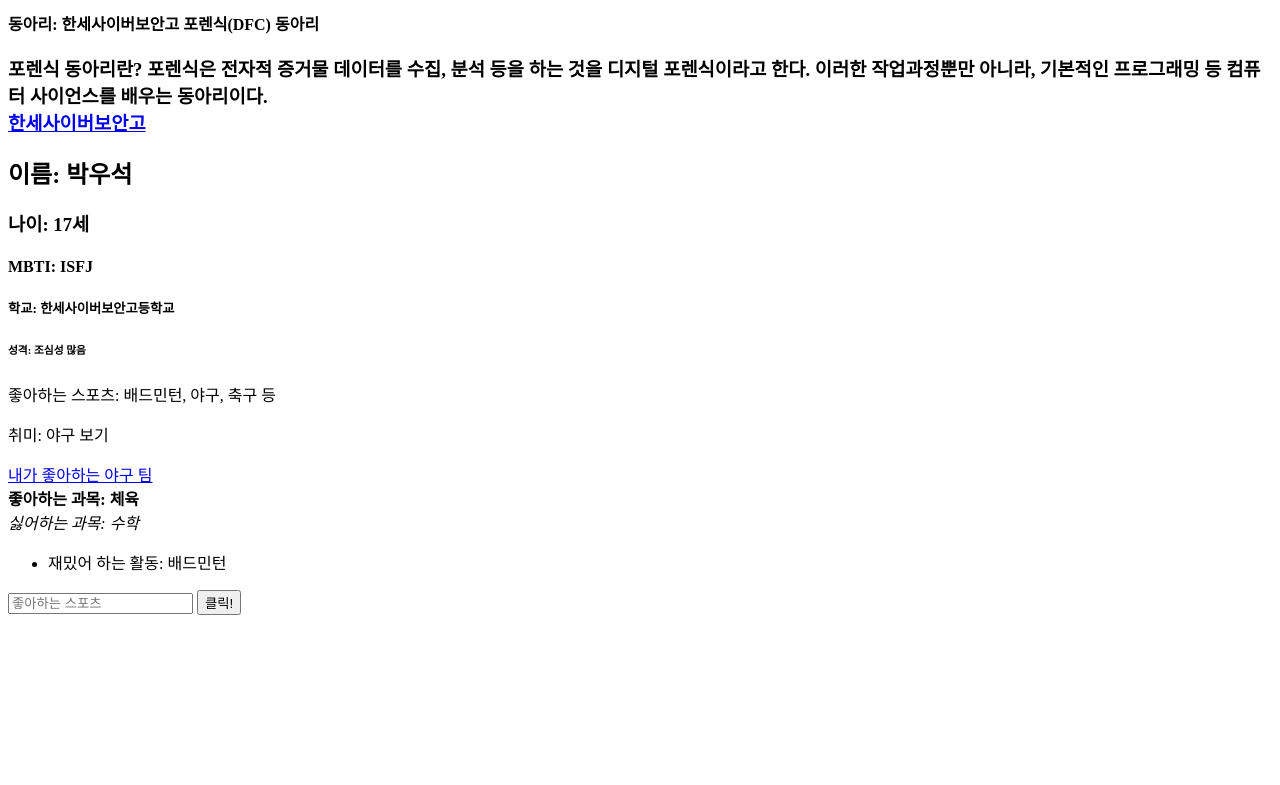
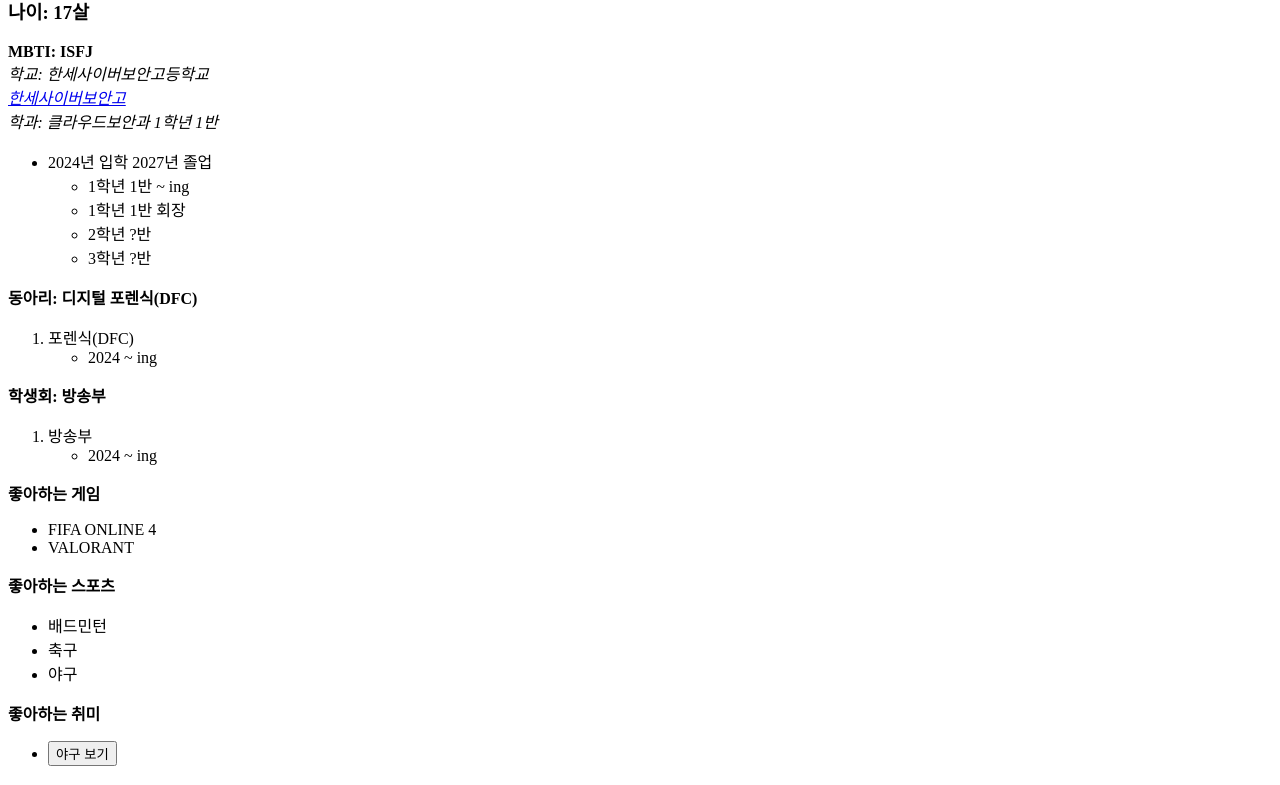
Before and after one commit to mdgz0/mdgz0.github.io, a plain HTML site: page index.html in a window 1280 px wide. Shown: the part 78-863 px from the top of the page. Before the commit the page ends 800 px from the top, so only its background shows below. Drawn offline with Linux system fonts and the light colour scheme.

Commit message:
DFC 과제 2

```diff
--- a/index.html
+++ b/index.html
@@ -3,28 +3,60 @@
 <head>
     <meta charset="UTF-8">
     <meta name="viewport" content="width=device-width, initial-scale=1.0">
-    <title>c1111박우석</title>
+    <title>Document</title>
 </head>
 <body>
-    <h1>자기소개</h1>
-    <strong>동아리: 한세사이버보안고 포렌식(DFC) 동아리
-    <h3>포렌식 동아리란? 포렌식은 전자적 증거물 데이터를 수집, 분석 등을 하는 것을 디지털 포렌식이라고 한다. 이러한 작업과정뿐만 아니라, 기본적인 프로그래밍 등 컴퓨터 사이언스를 배우는 동아리이다.</strong><br/>
-    <a href="https://hansei.sen.hs.kr/index.do">한세사이버보안고</a>
     <h2>이름: 박우석</h2>
-    <h3>나이: 17세
-    <h4>MBTI: ISFJ</h4>
-    <h5>학교: 한세사이버보안고등학교</h5>
-    <h6>성격: 조심성 많음</h6>
-    <p>좋아하는 스포츠: 배드민턴, 야구, 축구 등</p>
-    <p>취미: 야구 보기 </p>
-    <a href="https://www.lgtwins.com/service/html.ncd?view=/pc_twins/twins_main/twins_main">내가 좋아하는 야구 팀</a><br/>
-    <b>좋아하는 과목: 체육</b><br/>
-    <i>싫어하는 과목: 수학</i>
+    <h3>나이: 17살</h3>
+    <!-- 인스타: 비밀인뎅~3~ -->
+    <strong>MBTI: ISFJ</strong><br/>
+    <i>학교: 한세사이버보안고등학교</i><br/>
+    <i><a href="https://hansei.sen.hs.kr/index.do">한세사이버보안고</a></i><br/>
+    <i>학과: 클라우드보안과 1학년 1반</i>
     <ul>
-        <li>재밌어 하는 활동: 배드민턴</li>
+        <li>2024년 입학 2027년 졸업
+        <ul>
+            <li>1학년 1반 ~ ing</li>
+            <li>1학년 1반 회장</li>
+            <li>2학년 ?반</1i>
+            <li>3학년 ?반</li>
+        </ul>
     </ul>
-    <input placeholder="좋아하는 스포츠"/>
-    <button>클릭!</button>
-    <!--숙제 끝^~^-->
+    <strong>동아리: 디지털 포렌식(DFC)</strong>
+    <ol>
+        <li>포렌식(DFC)</li>
+        <ul>
+            <li>2024 ~ ing</li>
+        </ul>
+    </ol>
+
+    <strong>학생회: 방송부</strong>
+    <ol>
+        <li>방송부</li>
+        <ul>
+            <li>2024 ~ ing</li>
+        </ul>
+    </ol>
+
+    <strong>좋아하는 게임</strong>
+    <ul>
+        <li>FIFA ONLINE 4</li>
+        <li>VALORANT</li>
+    </ul>
+    <strong>좋아하는 스포츠</strong>
+    <ul>
+        <li>배드민턴</li>
+        <li>축구</li>
+        <li>야구</li>
+    </ul>
+    <strong>좋아하는 취미</strong>
+    <ul>
+        <li><button>야구 보기</button><h5>좋아하는 팀: 엘지트윈스</h5></li>
+        <li><button>노래 듣기</button><h5>좋아하는 노래: 골목길에서</h5></li>
+        <li><button>영화 보기</button><h5>좋아하는 영화: 토토로/ 코코</h5></li>
+    </ul>
+    <strong>좋아하는 캐릭터: </strong>
+    <a href="https://namu.wiki/w/%EC%8A%A4%EB%88%84%ED%94%BC">스누피</a><br/><br/>
+    <img src="/img/snp1.png"width="150px"/>
 </body>
 </html>
```
Also changed, not shown: img/snp1.png (added).
